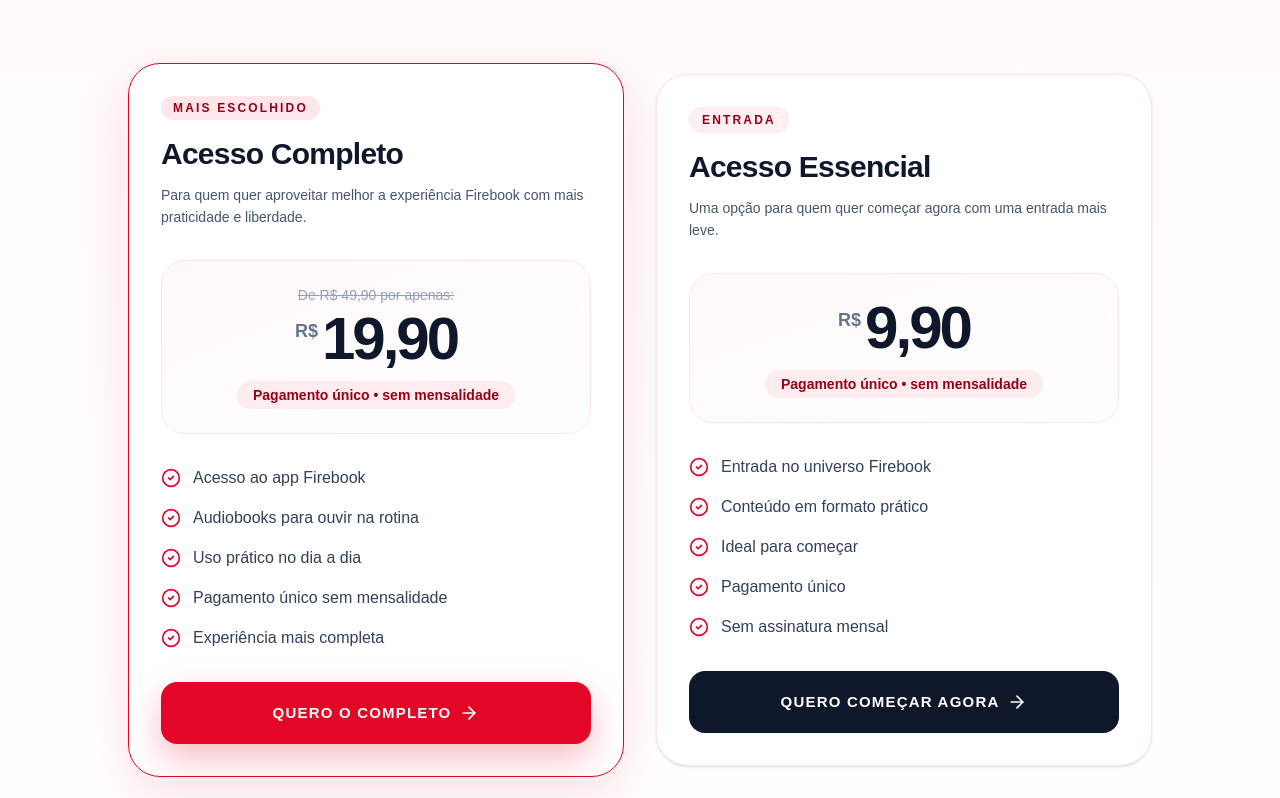
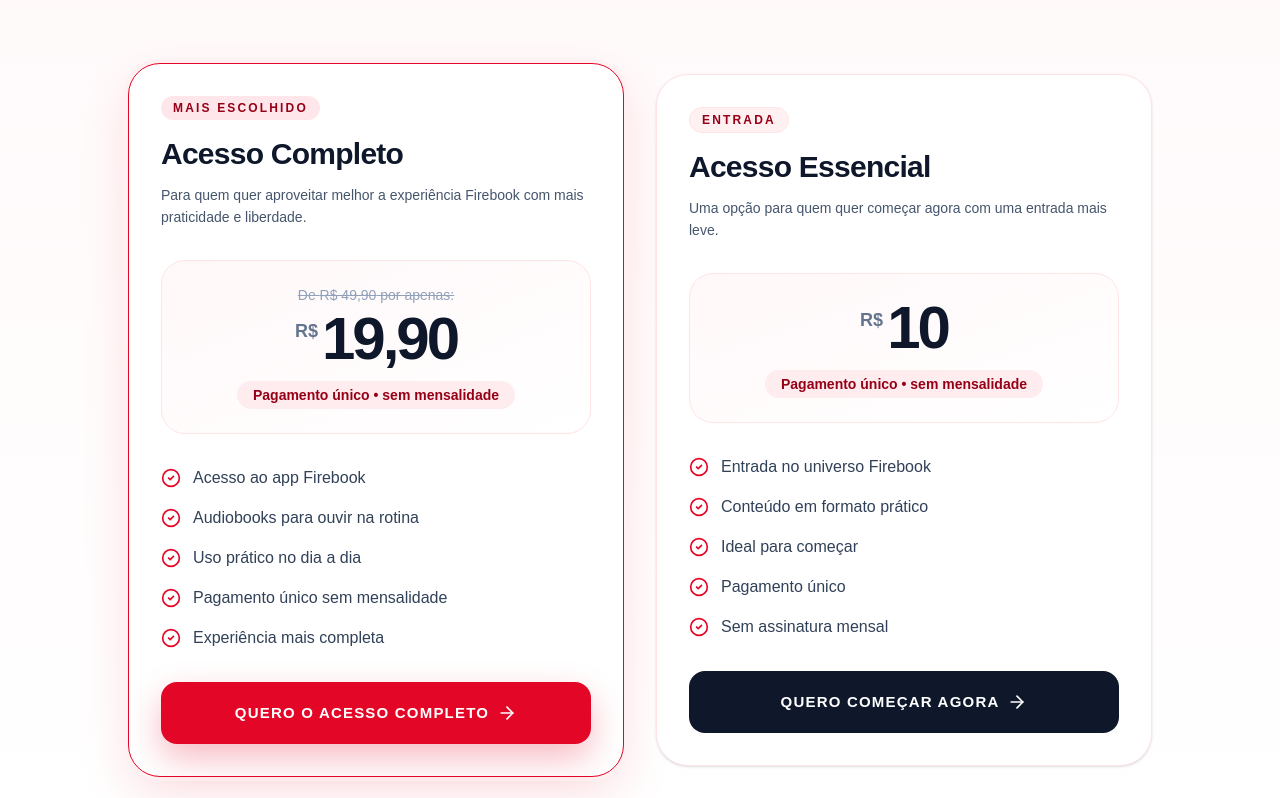
Before and after one commit to gregonocode/creative-nails, a Next.js app: page /firebook/audiobook in a window 1280 px wide. Shown: the part 5132-5930 px from the top of the page. Built offline with nearby package versions, Linux system fonts and the light colour scheme.

Commit message:
links certinho para utmify

```diff
--- a/app/firebook/audiobook/page.tsx
+++ b/app/firebook/audiobook/page.tsx
@@ -105,6 +105,24 @@
   "/firebook/livro8.jpg",
 ];
 
+const CHECKOUT_PREMIUM = "https://pay.sereja.com.br/checkout/x9SRX7Ff";
+const CHECKOUT_ESSENCIAL = "https://pay.sereja.com.br/checkout/x9SRX7Ff?p=oferta10";
+
+function withCurrentParams(url: string) {
+  if (typeof window === "undefined") return url;
+
+  const currentParams = new URLSearchParams(window.location.search);
+  const finalUrl = new URL(url);
+
+  currentParams.forEach((value, key) => {
+    if (!finalUrl.searchParams.has(key)) {
+      finalUrl.searchParams.set(key, value);
+    }
+  });
+
+  return finalUrl.toString();
+}
+
 function PlanCard({
   badge,
   title,
@@ -114,7 +132,8 @@
   highlight,
   items,
   cta,
-  href = "#",
+  href,
+  onClick,
 }: {
   badge: string;
   title: string;
@@ -125,12 +144,10 @@
   items: string[];
   cta: string;
   href?: string;
+  onClick?: () => void;
 }) {
-
   return (
-
     <div
-
       className={[
         "relative flex flex-col rounded-[32px] border bg-white p-8 transition-all hover:shadow-xl",
         highlight
@@ -182,8 +199,23 @@
         ))}
       </ul>
 
+      {onClick ? (
+        <button
+          type="button"
+          onClick={onClick}
+          className={[
+            "mt-8 inline-flex w-full items-center justify-center gap-2 rounded-2xl px-6 py-5 text-center text-[15px] font-black uppercase tracking-[0.08em] transition-all hover:scale-[1.02] active:scale-[0.98]",
+            highlight
+              ? "bg-[#E40627] text-white shadow-[0_14px_34px_rgba(228,6,39,0.28)] hover:bg-[#c90420]"
+              : "bg-slate-900 text-white hover:bg-slate-800",
+          ].join(" ")}
+        >
+          {cta}
+          <ArrowRight className="h-5 w-5" />
+        </button>
+      ) : (
         <Link
-        href={href}
+          href={href ?? "#"}
           className={[
             "mt-8 inline-flex w-full items-center justify-center gap-2 rounded-2xl px-6 py-5 text-center text-[15px] font-black uppercase tracking-[0.08em] transition-all hover:scale-[1.02] active:scale-[0.98]",
             highlight
@@ -194,6 +226,7 @@
           {cta}
           <ArrowRight className="h-5 w-5" />
         </Link>
+      )}
     </div>
   );
 }
@@ -536,15 +569,17 @@
     "Pagamento único sem mensalidade",
     "Experiência mais completa",
   ]}
-            cta="Quero o completo"
-            href="#"
+  cta="Quero o acesso completo"
+  onClick={() => {
+    window.location.href = withCurrentParams(CHECKOUT_PREMIUM);
+  }}
 />
 
 <PlanCard
   badge="Entrada"
   title="Acesso Essencial"
   subtitle="Uma opção para quem quer começar agora com uma entrada mais leve."
-            price="9,90"
+  price="10"
   items={[
     "Entrada no universo Firebook",
     "Conteúdo em formato prático",
@@ -553,7 +588,9 @@
     "Sem assinatura mensal",
   ]}
   cta="Quero começar agora"
-            href="#"
+  onClick={() => {
+    window.location.href = withCurrentParams(CHECKOUT_ESSENCIAL);
+  }}
 />
         </div>
       </Section>
```
Lines whose indentation alone changed are shown as unchanged.
